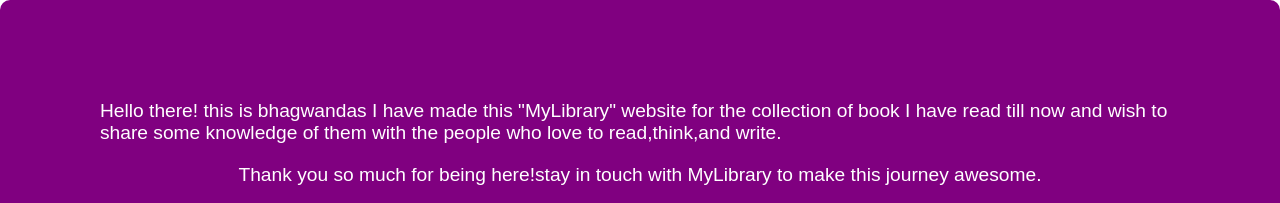
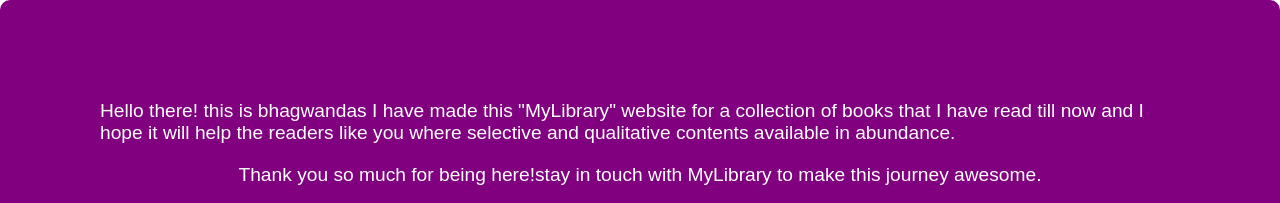
Before and after one commit to Bhagwanmmehra/my-library, a plain HTML site: page aboutus.html in a window 1280 px wide. Shown: the top 203 px of the page. Drawn offline with Linux system fonts and the light colour scheme.

Commit message:
Update aboutus.html

```diff
--- a/aboutus.html
+++ b/aboutus.html
@@ -32,7 +32,7 @@
 </head>
 <body>
     <div>
-        <p style="text-size-adjust: 30px;"> Hello there! this is bhagwandas I have made this "MyLibrary" website for the collection of book I have read till now and wish to share some knowledge of them with the people who love to read,think,and write.
+        <p style="text-size-adjust: 30px;"> Hello there! this is bhagwandas I have made this "MyLibrary" website for a collection of books that I have read till now and I hope it will help the readers like you where selective and qualitative contents available in abundance.
 
         </p>
 
```
